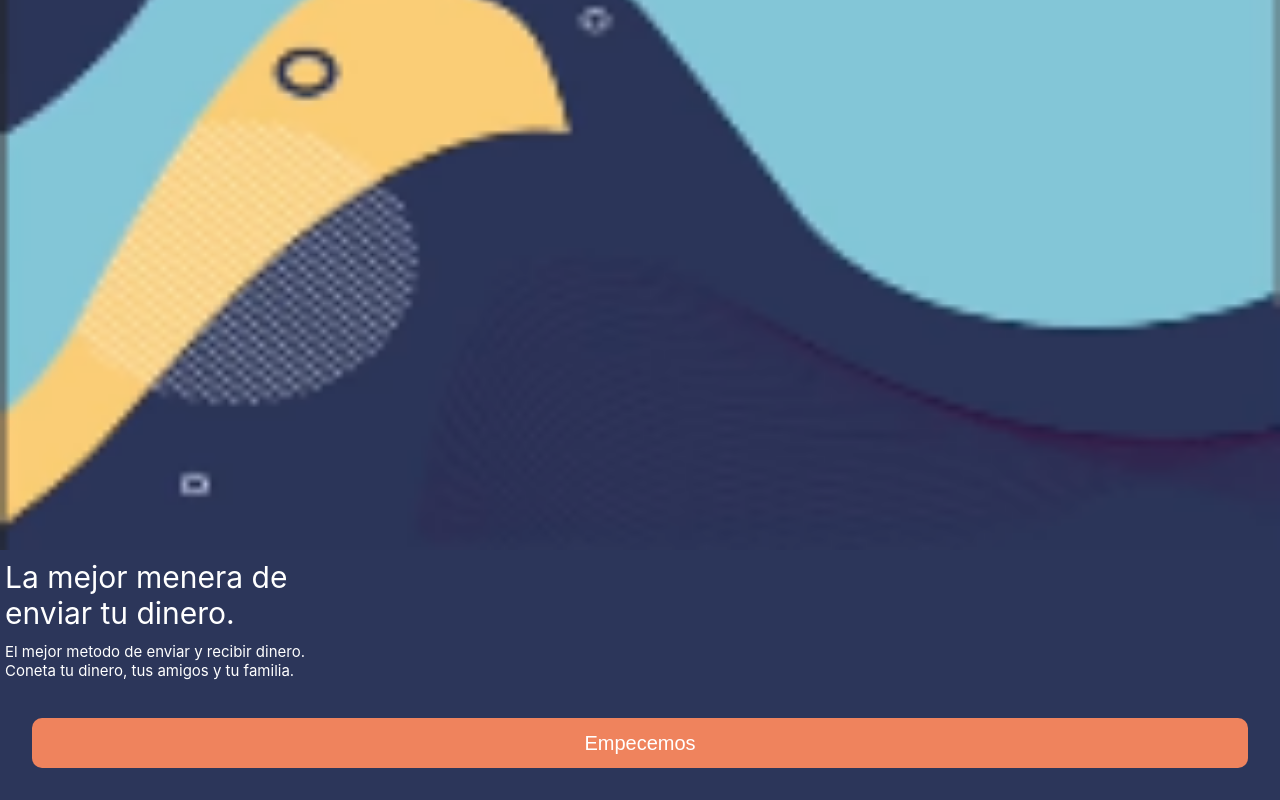
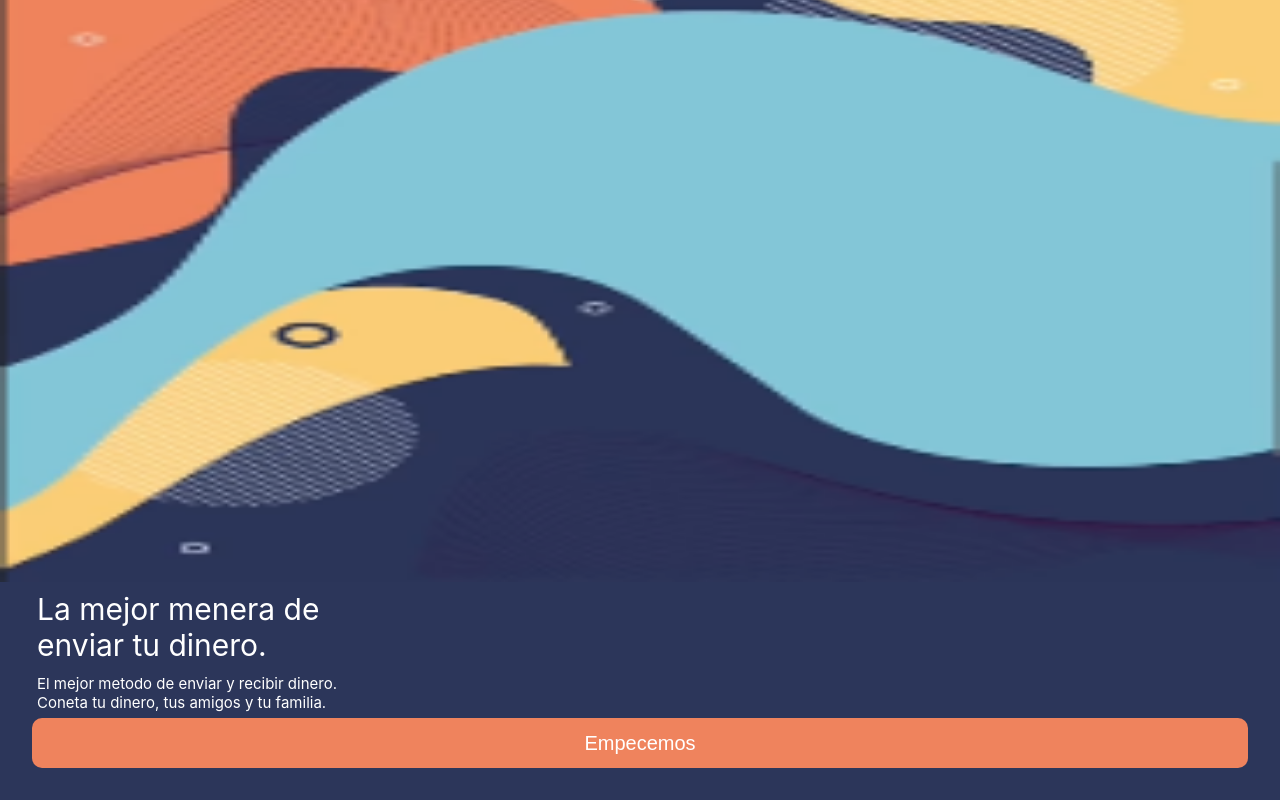
Before and after one commit to EdmundSupport/MoneyBag2, a React (Create React App) app: page / in a window 1280 px wide. Built offline with nearby package versions, Linux system fonts and the light colour scheme.

Commit message:
screen Welcome Close #1

```diff
--- a/src/screens/Welcome.css
+++ b/src/screens/Welcome.css
@@ -12,20 +12,38 @@
   padding: 0;
 }
 
+.Welcome-img .ImageCustom {
+  width: 100%;
+  max-height: 80vh;
+}
+
 .Welcome-title {
   width: 100%;
   margin: 0;
-  padding: 0;
+  box-sizing: border-box;
+  padding: 0 2.5%;
+}
+
+.Welcome-title .TextCustom {
+  font-size: 30px;
+  color: var(--text-color-primary);
 }
 
 .Welcome-description {
   width: 100%;
   margin: 0;
-  padding: 0;
+  box-sizing: border-box;
+  padding: 0 2.5%;
+}
+
+.Welcome-description .TextCustom {
+  font-size: 15px;
+  color: var(--text-color-primary);
 }
 
 .Welcome-button {
   width: 100%;
+  margin: 0;
   box-sizing: border-box;
-  padding: 2.5%;
+  padding: 0 2.5% 2.5% 2.5%;
 }
--- a/src/screens/Welcome.jsx
+++ b/src/screens/Welcome.jsx
@@ -9,16 +9,16 @@ const Welcome = () => {
     return (
         <div className='Welcome'>
             <div className="Welcome-img">
-                <ImageCustom source="./assets/img/bgs/background_v1.png" width="100%" height="auto" />
+                <ImageCustom source="./assets/img/bgs/background_v1.png" />
             </div>
             <div className='Welcome-title'>
-                <TextCustom color="var(--text-color-primary)" size="30px">
+                <TextCustom>
                     La mejor menera de<br />
                     enviar tu dinero.
                 </TextCustom>
             </div>
             <div className="Welcome-description">
-                <TextCustom color="var(--text-color-primary)" size="15px">
+                <TextCustom>
                     El mejor metodo de enviar y recibir dinero. <br />
                     Coneta tu dinero, tus amigos y tu familia.
                 </TextCustom>
```
